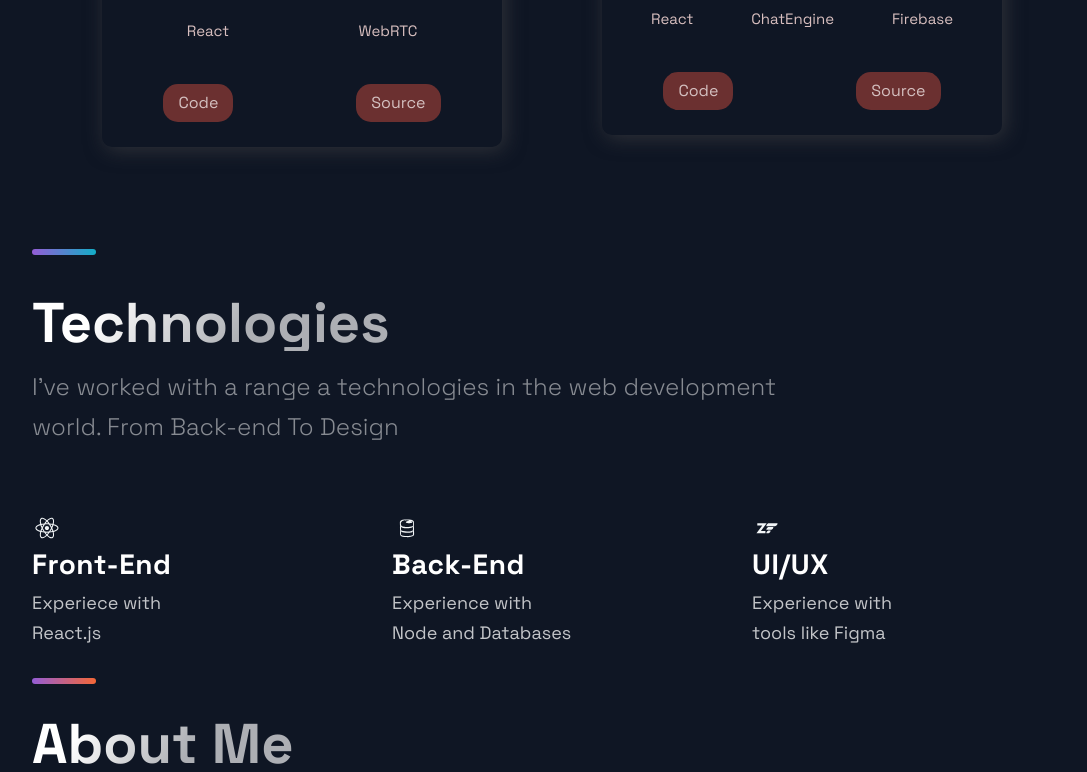
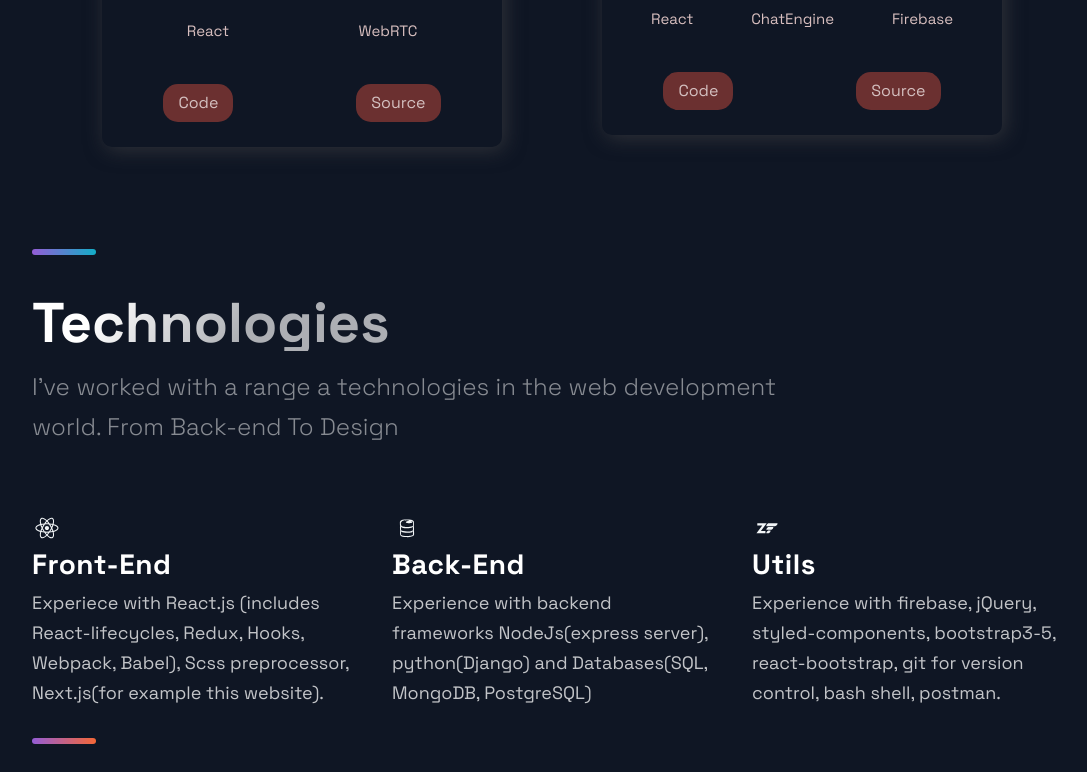
Before and after one commit to eugenjamb/react-home-page, a Next.js app: page / in a window 1280 px wide. Shown: the part 2025-2797 px from the top of the page, without its empty margins (88-1175 px from the left). Built offline with nearby package versions, Linux system fonts and the light colour scheme.

Commit message:
text reworked part 1

```diff
--- a/package.json
+++ b/package.json
@@ -3,7 +3,7 @@
   "version": "0.1.0",
   "private": true,
   "scripts": {
-    "dev": "next",
+    "dev": "next dev",
     "build": "next build",
     "start": "next start -p $PORT",
     "heroku-postbuild": "npm run build",
--- a/src/components/Footer/Footer.js
+++ b/src/components/Footer/Footer.js
@@ -10,12 +10,12 @@
       <LinkList>
         <LinkColumn>
           <LinkTitle>Location</LinkTitle>
-          <LinkItem href='https://www.google.com/maps/place/London/@51.528308,-0.3817765,10z/data=!3m1!4b1!4m5!3m4!1s0x47d8a00baf21de75:0x52963a5addd52a99!8m2!3d51.5072178!4d-0.1275862'>London, UK, E17</LinkItem>
+          <LinkItem href='https://www.google.com/maps/place/London/@51.528308,-0.3817765,10z/data=!3m1!4b1!4m5!3m4!1s0x47d8a00baf21de75:0x52963a5addd52a99!8m2!3d51.5072178!4d-0.1275862' target='_blank'>London, UK, E17</LinkItem>
         </LinkColumn>
         <LinkColumn>
           <LinkTitle>Email</LinkTitle>
-          <LinkItem href="mailto:eugenjamb@gmail.com">
-            contact@jsmastery.com
+          <LinkItem href="mailto:eugenjamb@gmail.com" target='_blank'>
+            eugenjamb@gmail.com
           </LinkItem>
         </LinkColumn>
       </LinkList>
@@ -24,10 +24,10 @@
           <Slogan>Innovating one project at a time</Slogan>
         </CompanyContainer>
         <SocialContainer>
-          <SocialIcons href="https://github.com/eugenjamb?tab=repositories">
+          <SocialIcons href="https://github.com/eugenjamb?tab=repositories" target='_blank'>
             <AiFillGithub size="3rem" />
           </SocialIcons>
-          <SocialIcons href="https://www.linkedin.com/in/eugen-jambrovschii-08a227177">
+          <SocialIcons href="https://www.linkedin.com/in/eugen-jambrovschii-08a227177" target='_blank'>
             <AiFillLinkedin size="3rem" />
           </SocialIcons>
         </SocialContainer>
--- a/src/components/Header/Header.js
+++ b/src/components/Header/Header.js
@@ -32,10 +32,10 @@
       </li>
     </Div2>
       <Div3>
-        <SocialIcons href="https://github.com/eugenjamb?tab=repositories">
+        <SocialIcons href="https://github.com/eugenjamb?tab=repositories" target='_blank'>
           <AiFillGithub size="3rem" />
         </SocialIcons>
-        <SocialIcons href="https://www.linkedin.com/in/eugen-jambrovschii-08a227177/">
+        <SocialIcons href="https://www.linkedin.com/in/eugen-jambrovschii-08a227177/" target='_blank'>
           <AiFillLinkedin size="3rem" />
         </SocialIcons>
       </Div3>
--- a/src/components/Header/HeaderStyles.js
+++ b/src/components/Header/HeaderStyles.js
@@ -8,6 +8,10 @@
   grid-column-gap: 2rem;
   padding: 1rem;
   padding-top: 2rem;
+  position: sticky;
+  background-color: #0F1624;
+  top: 0;
+  z-index: 90;
 
   @media ${(props) => props.theme.breakpoints.sm} {
     display: grid;
--- a/src/components/Technologies/Technologies.js
+++ b/src/components/Technologies/Technologies.js
@@ -19,8 +19,8 @@
         <ListContainer>
           <ListTitle>Front-End</ListTitle>
           <ListParagraph>
-            Experiece with <br />
-            React.js
+            Experiece with React.js (includes React-lifecycles, Redux, Hooks, Webpack, Babel),
+            Scss preprocessor, Next.js(for example this website).
           </ListParagraph>
         </ListContainer>
       </ListItem>
@@ -31,8 +31,7 @@
         <ListContainer>
           <ListTitle>Back-End</ListTitle>
           <ListParagraph>
-            Experience with <br />
-            Node and Databases
+            Experience with backend frameworks NodeJs(express server), python(Django) and Databases(SQL, MongoDB, PostgreSQL)
           </ListParagraph>
         </ListContainer>
       </ListItem>
@@ -41,10 +40,9 @@
           <DiZend size="3rem" />
         </picture>
         <ListContainer>
-          <ListTitle>UI/UX</ListTitle>
+          <ListTitle>Utils</ListTitle>
           <ListParagraph>
-            Experience with <br />
-            tools like Figma
+            Experience with firebase, jQuery, styled-components, bootstrap3-5, react-bootstrap, git for version control, bash shell, postman.
           </ListParagraph>
         </ListContainer>
       </ListItem>
--- a/src/pages/_app.js
+++ b/src/pages/_app.js
@@ -1,8 +1,13 @@
-import Theme from '../styles/theme';
+import React from 'react'
+import Theme from '../styles/theme'
+import Head from 'next/head'
 
 export default function App({ Component, pageProps }) {
   return (
     <>
+      <Head>
+        <title>Eugene Dev Portfolio</title>
+      </Head>
       <Theme>
         <Component {...pageProps} />
       </Theme>
```
Also changed, not shown: src/pages/_document.js (+13 -10 lines).
